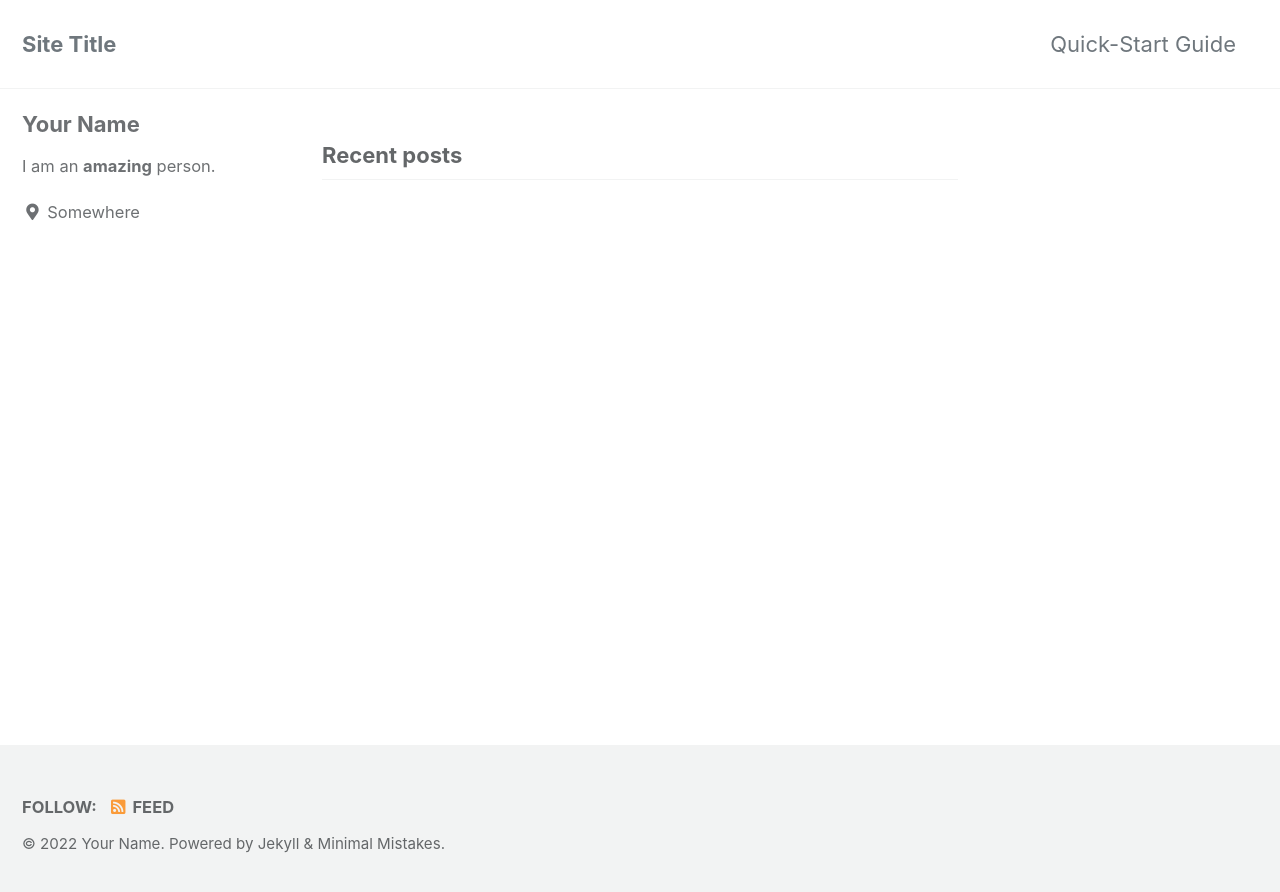
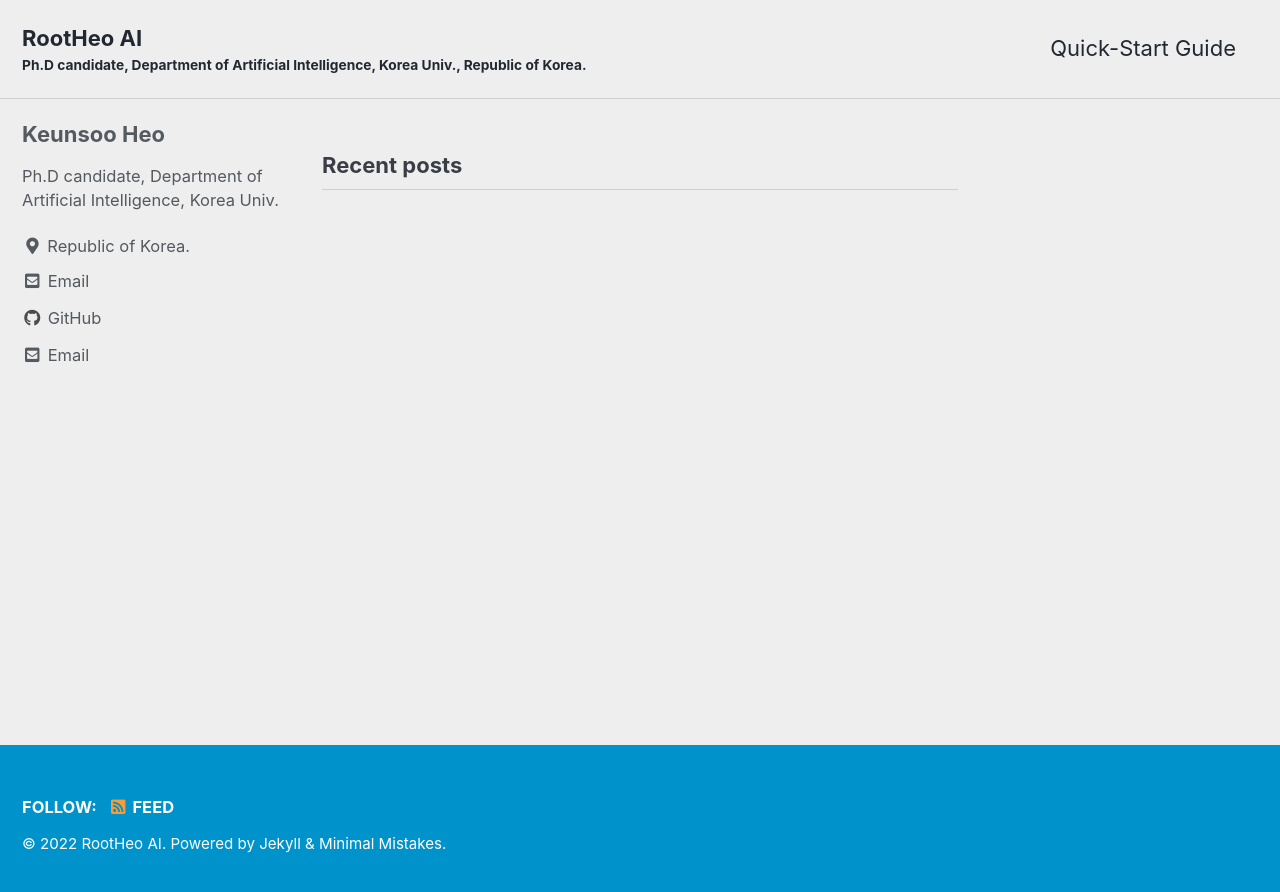
Before and after one commit to KeunsooHeo/keunsooheo.github.io, a Jekyll site: the page built from index.html, in a window 1280 px wide. Shown: the top 892 px of the page. Built offline with Jekyll 4.4.1, drawn with Linux system fonts in a browser that asks for light colours; cached includes are drawn as plain includes; the list of posts is cut into pages by our own code.

Commit message:
Update _config.yml

```diff
--- a/_config.yml
+++ b/_config.yml
@@ -12,18 +12,18 @@
 
 # theme                  : "minimal-mistakes-jekyll"
 # remote_theme           : "mmistakes/minimal-mistakes"
-minimal_mistakes_skin    : "default" # "air", "aqua", "contrast", "dark", "dirt", "neon", "mint", "plum", "sunrise"
+minimal_mistakes_skin    : "air" # "air", "aqua", "contrast", "dark", "dirt", "neon", "mint", "plum", "sunrise"
 
 # Site Settings
 locale                   : "en-US"
-title                    : "Site Title"
+title                    : "RootHeo AI"
 title_separator          : "-"
-subtitle                 : # site tagline that appears below site title in masthead
-name                     : "Your Name"
-description              : "An amazing website."
-url                      : # the base hostname & protocol for your site e.g. "https://mmistakes.github.io"
-baseurl                  : # the subpath of your site, e.g. "/blog"
-repository               : # GitHub username/repo-name e.g. "mmistakes/minimal-mistakes"
+subtitle                 : "Ph.D candidate, Department of Artificial Intelligence, Korea Univ., Republic of Korea." # site tagline that appears below site title in masthead
+name                     : "RootHeo AI"
+description              : "My research life"
+url                      : "https://keunsooheo.github.io" # the base hostname & protocol for your site e.g. "https://mmistakes.github.io"
+baseurl                  : "about"# the subpath of your site, e.g. "/blog"
+repository               : "KeunsooHeo/keunsooheo.github.io" # GitHub username/repo-name e.g. "mmistakes/minimal-mistakes"
 teaser                   : # path of fallback teaser image, e.g. "/assets/images/500x300.png"
 logo                     : # path of logo image to display in the masthead, e.g. "/assets/images/88x88.png"
 masthead_title           : # overrides the website title displayed in the masthead, use " " for no title
@@ -102,27 +102,27 @@ analytics:
 
 # Site Author
 author:
-  name             : "Your Name"
+  name             : "Keunsoo Heo"
   avatar           : # path of avatar image, e.g. "/assets/images/bio-photo.jpg"
-  bio              : "I am an **amazing** person."
-  location         : "Somewhere"
-  email            :
+  bio              : "Ph.D candidate, Department of Artificial Intelligence, Korea Univ."
+  location         : "Republic of Korea."
+  email            : "gjrmstn1440@korea.ac.kr"
   links:
     - label: "Email"
       icon: "fas fa-fw fa-envelope-square"
-      # url: "mailto:your.name@email.com"
-    - label: "Website"
-      icon: "fas fa-fw fa-link"
+      url: "gjrmstn1440@korea.ac.kr"
+    #- label: "Website"
+    #  icon: "fas fa-fw fa-link"
       # url: "https://your-website.com"
-    - label: "Twitter"
-      icon: "fab fa-fw fa-twitter-square"
+    #- label: "Twitter"
+    #  icon: "fab fa-fw fa-twitter-square"
       # url: "https://twitter.com/"
     - label: "Facebook"
-      icon: "fab fa-fw fa-facebook-square"
-      # url: "https://facebook.com/"
+    #  icon: "fab fa-fw fa-facebook-square"
+    #  # url: "https://facebook.com/"
     - label: "GitHub"
       icon: "fab fa-fw fa-github"
-      # url: "https://github.com/"
+      url: "https://github.com/keunsooheo"
     - label: "Instagram"
       icon: "fab fa-fw fa-instagram"
       # url: "https://instagram.com/"
```
